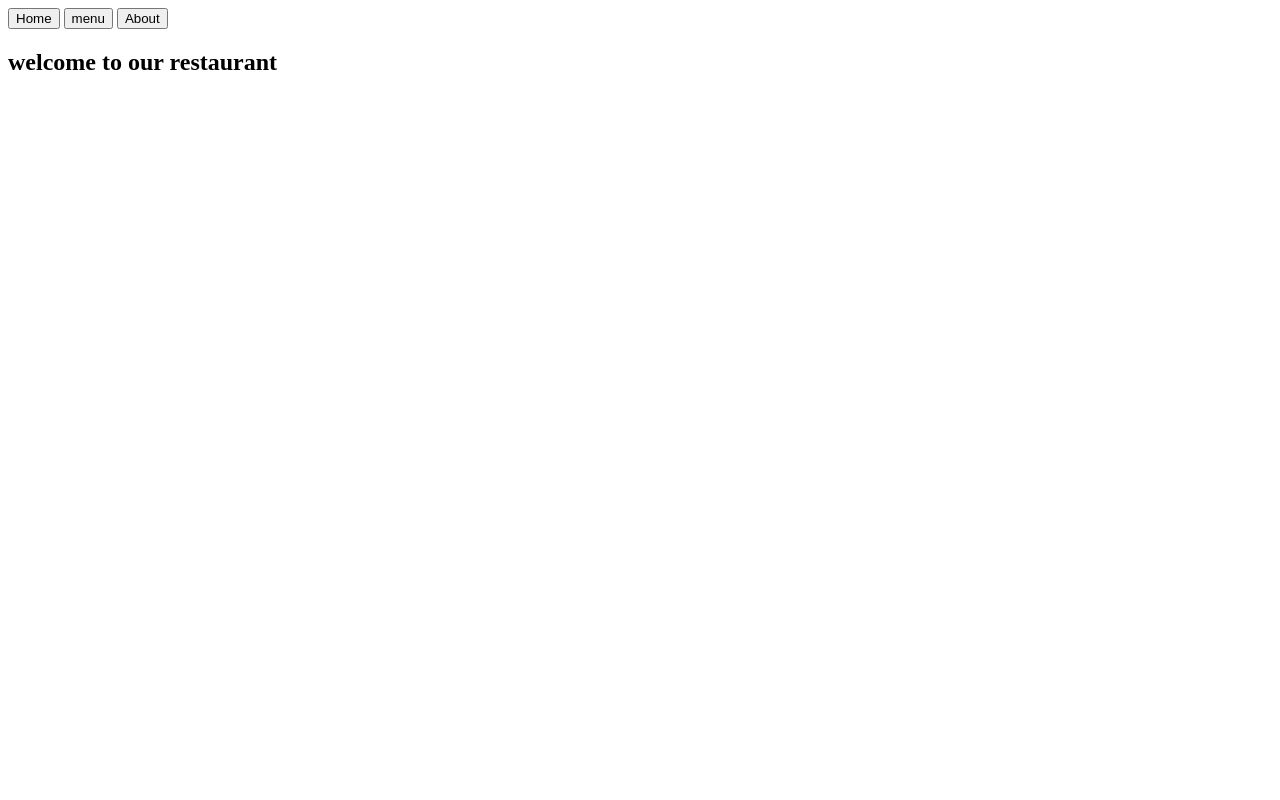
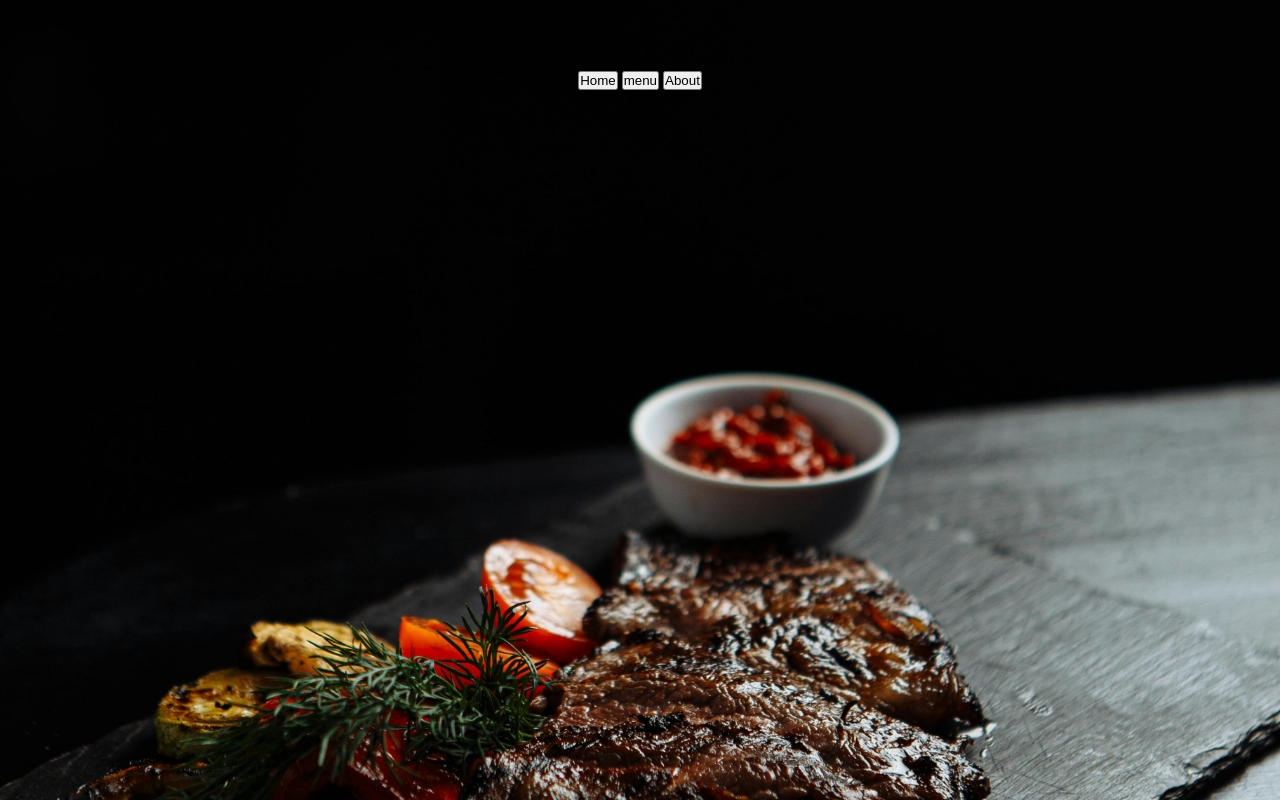
Before and after one commit to Snow-noel/Restaurant, a website built with webpack: page src/index.html in a window 1280 px wide. Built offline with nearby package versions, Linux system fonts and the light colour scheme.

Commit message:
added some javascript file and created images

```diff
--- a/package.json
+++ b/package.json
@@ -10,7 +10,10 @@
   "author": "",
   "license": "ISC",
   "devDependencies": {
+    "css-loader": "^7.1.2",
+    "html-loader": "^5.1.0",
     "html-webpack-plugin": "^5.6.4",
+    "style-loader": "^4.0.0",
     "webpack": "^5.102.1",
     "webpack-cli": "^6.0.1",
     "webpack-dev-server": "^5.2.2"
--- a/src/home.js
+++ b/src/home.js
@@ -1,8 +1,16 @@
-
+ import barger from "./pictures/barger.jpg"
 
 export const home=()=>{
    const main =document.getElementById("main-content");
-   const content=document.createElement('h2')
-   content.textContent="welcome to our restaurant";
-   main.append(content);
+      const content=document.createElement('h2')
+      const myimage=document.createElement('img');
+      myimage.src=barger;
+      myimage.style.cssText=`
+      height:300px;
+      width:300px;
+      `
+      content.textContent="welcome to our restaurant";
+      content.style.color="white";
+      main.append(myimage);
+      main.append(content);
 }
--- a/src/index.html
+++ b/src/index.html
@@ -6,13 +6,13 @@
     <title>Restaurant</title>
 </head>
 <body>
-    <header class="main-content">
+    <header class="header">
         <nav class="navbar">
-            <button class="btn-1">Home</button>
-            <button class="btn-2">menu</button>
-            <button class="btn-3">About</button>
+            <button id="home" class="btn-1">Home</button>
+            <button id="menu" class="btn-2">menu</button>
+            <button id="about" class="btn-3">About</button>
         </nav>
     </header>
-    <main id="main-content"></main>
+    <main class="main" id="main-content"></main>
 </body>
 </html>
--- a/src/index.js
+++ b/src/index.js
@@ -1,2 +1,7 @@
 import { home } from "./home";
-home("snow");
+//import "../src/pictures/restaurant.jpg";
+import "./styles.css";
+const button=document.getElementById("home")
+button.addEventListener("click",()=>{
+    home("snow");
+})
--- /dev/null
+++ b/src/styles.css
@@ -0,0 +1,21 @@
+*{
+    padding: 0;
+    margin: 0;
+    box-sizing: border-box;
+}
+body{
+    height: 100vh;
+    width: 100vw;
+    background:url("../src/pictures/background.jpg")center/cover no-repeat;
+    display: flex;
+    align-items: center;
+    justify-content: center;
+    flex-direction: column;
+}
+.main{
+    width: 100%;
+    height: 80%;
+    display: flex;
+    flex-direction: column;
+    align-items: center;
+}
--- a/webpack.config.js
+++ b/webpack.config.js
@@ -19,5 +19,22 @@ module.exports = {
         template: "./src/index.html",
         filename:"index.html",
     }),
-  ]
+
+  ],
+  module: {
+    rules: [
+      {
+        test: /\.css$/i,
+        use: ["style-loader", "css-loader"],
+      },
+          {
+        test: /\.html$/i,
+        loader: "html-loader",
+      },
+      {
+        test: /\.(png|svg|jpg|jpeg|gif)$/i,
+        type: "asset/resource",
+      },
+    ],
+  },
 };
```
Also changed, not shown: src/about.js (added), src/menu.js (added), src/pictures/background.jpg (added), src/pictures/cold drink.jpg (added), 8 other files.
